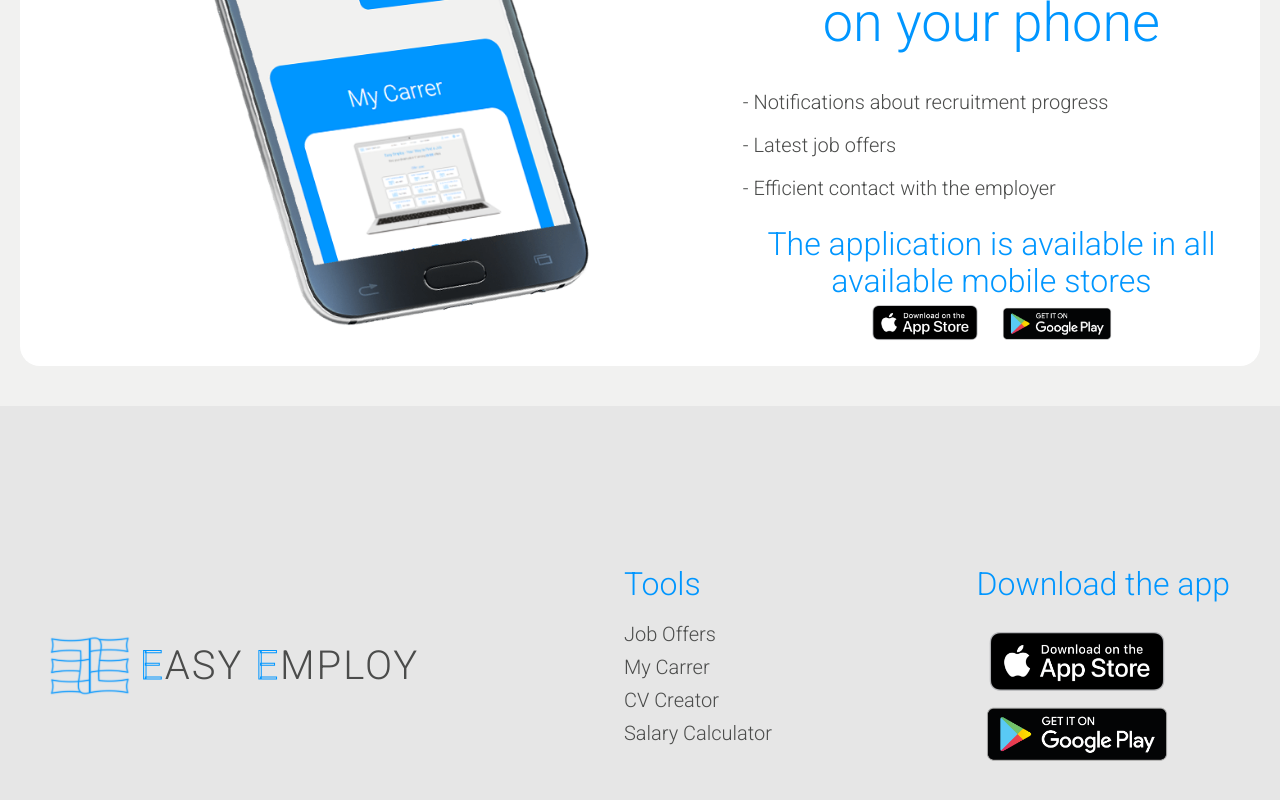
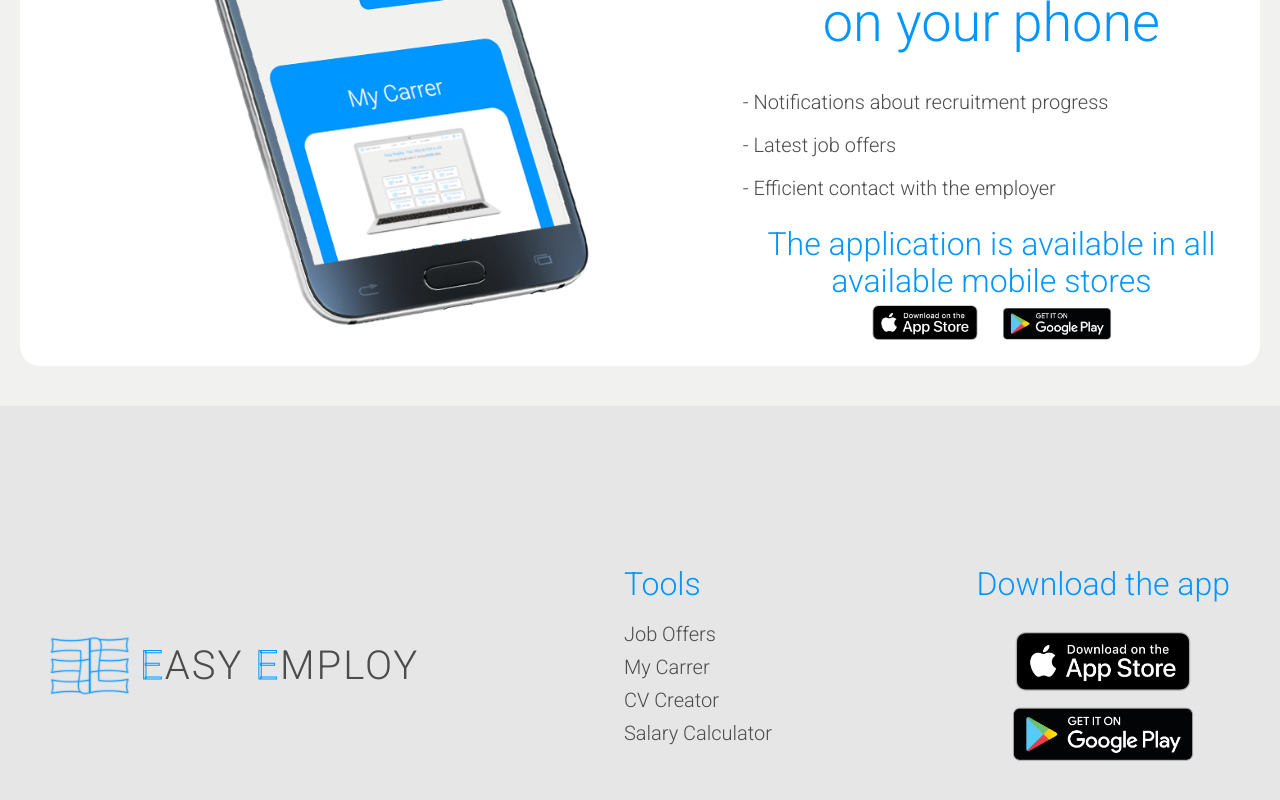
Before and after one commit to mizdebski77/Easy-Employ, a React (Create React App) app: page /Home in a window 1280 px wide. Shown: the part 3732-4532 px from the top of the page. Built offline with nearby package versions, Linux system fonts and the light colour scheme; no server answers.

Commit message:
Elements to styledFooter added

```diff
--- a/src/common/Footer/styledFooter.ts
+++ b/src/common/Footer/styledFooter.ts
@@ -73,6 +73,8 @@ export const ToolsLink = styled(Link)`
 export const AppWrapper = styled.div`
     display: flex;
     flex-direction: column;
+    justify-content: center;
+    align-items: center;
 `;
 
 export const AppTitle = styled.span`
@@ -97,3 +99,19 @@ export const AppImg = styled.img`
 export const IformationsWrapper = styled.section`
     border-top: 1px solid ${({ theme }) => theme.color.fontSecond};
 `;
+
+export const InformationsLinksWrapper =styled.div`
+
+`;
+
+export const Privacy = styled.span`
+
+`;
+
+export const InformationAppWrapper = styled.div`
+
+`;
+
+export const SocialLink = styled.img`
+
+`;
```
